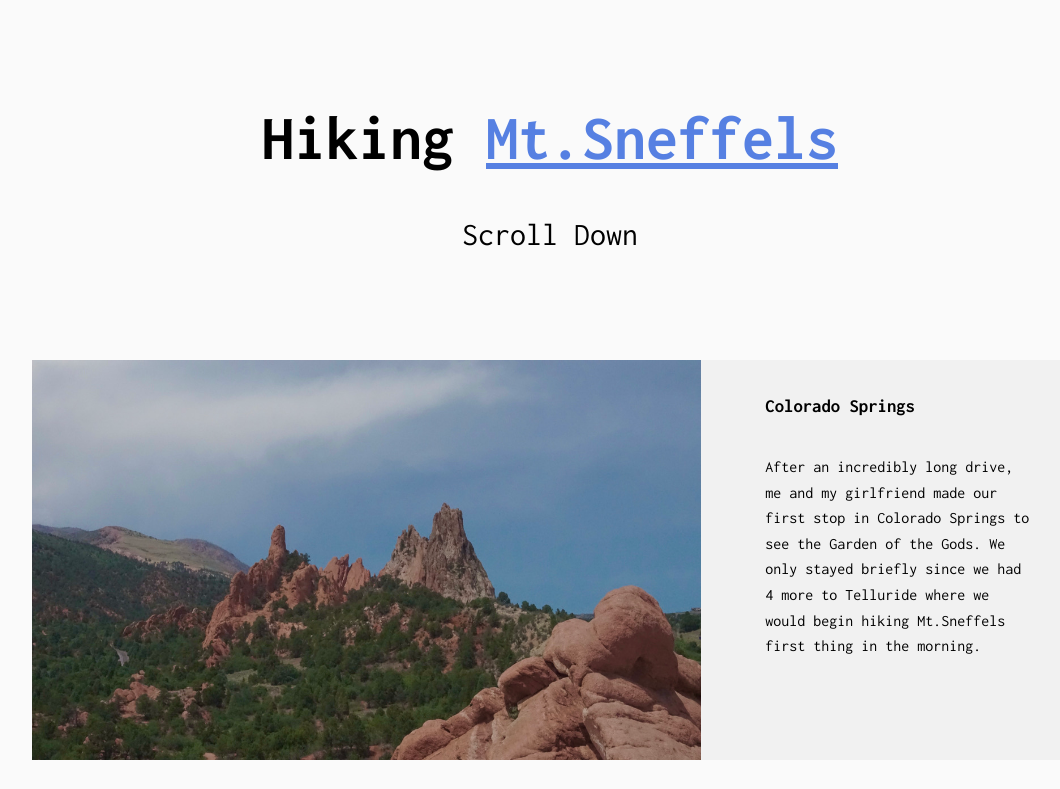
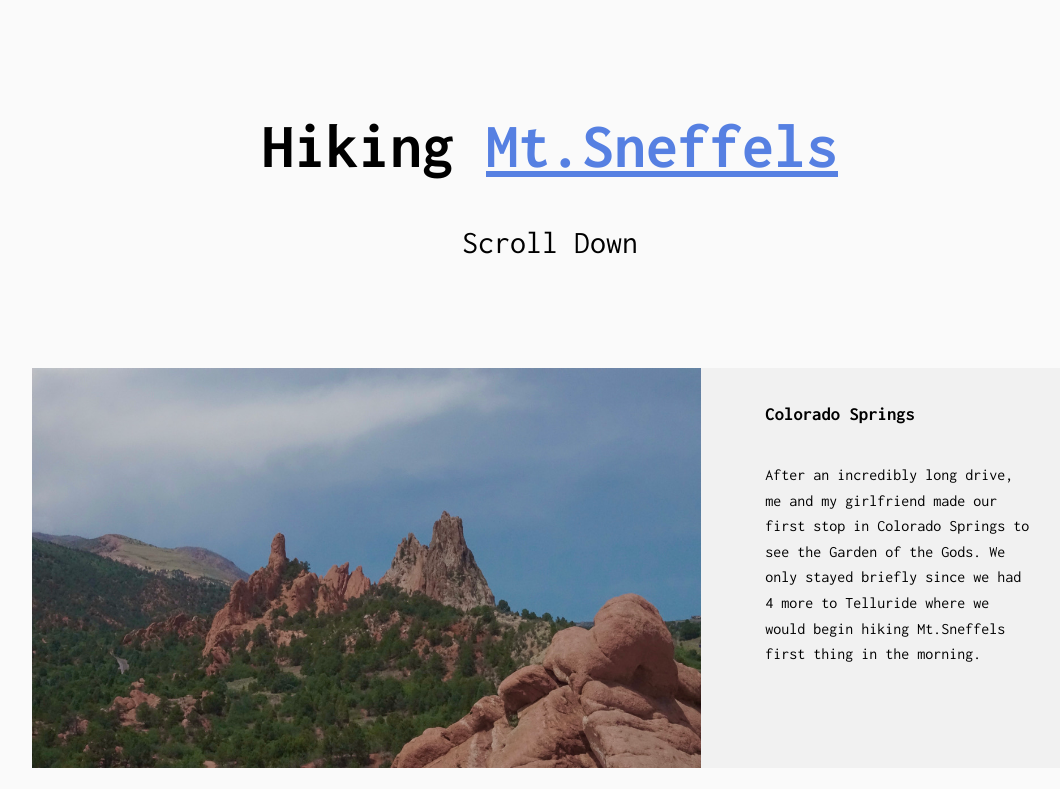
Before and after one commit to KC-LC101-June-21/assignment-4-html-me-something-ddanner97, a website: page index.html in a window 1280 px wide. Shown: the top 789 px of the page, without its empty margins (90-1150 px from the left). Drawn offline with nearby package versions, Linux system fonts and the light colour scheme.

Commit message:
second commit

```diff
--- a/index.html
+++ b/index.html
@@ -12,7 +12,7 @@
    </head>
    <body>
 
-      <header class="header">
+      <header id="header">
          <h1>Hiking <a href="https://www.google.com/maps/dir//38.1394702,-107.8163365/38.113004,-107.8128971/38.036002,-107.8066602/@38.1065632,-107.9371538,11z/data=!4m2!4m1!3e0" target="_blank"><span>Mt.Sneffels</span></a></h1>
          <p>Scroll Down</p>
       </header>
--- a/static/css/index.scss
+++ b/static/css/index.scss
@@ -9,6 +9,7 @@ body {
     font-weight: 1.3rem;
     line-height: 1.6;
     background: #fafafa;
+    margin: 8px;
 }
 
 a {
@@ -24,7 +25,7 @@ a {
     padding: 0 2rem;
 }
 
-.header {
+#header {
     height: 45vh;
     display: flex;
     flex-direction: column;
```
Also changed, not shown: static/css/index.css, 1 other file.
